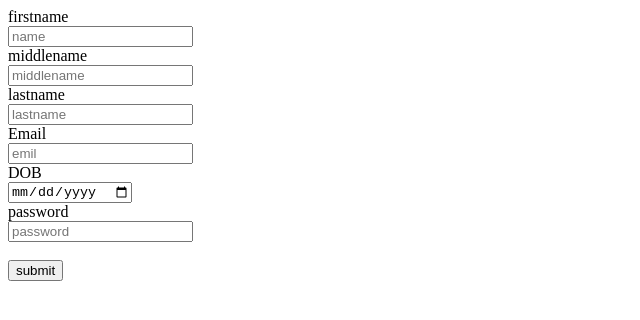
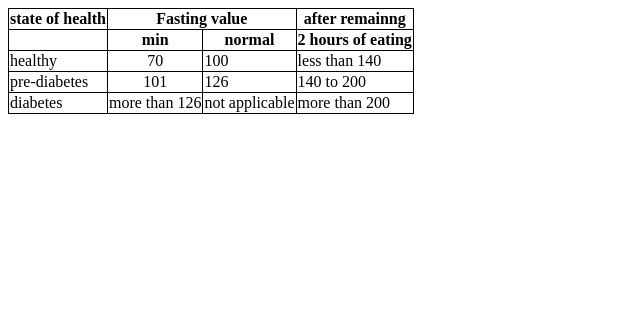
Before and after one commit to johnvethamanickam/html-demo, a plain HTML site: page index.html in a window 1280 px wide. Shown: the whole page, without its empty margins (0-640 px from the left). Drawn offline with Linux system fonts and the light colour scheme.

Commit message:
Add files via upload

```diff
--- a/index.html
+++ b/index.html
@@ -5,23 +5,52 @@
     <meta http-equiv="X-UA-Compatible" content="IE=edge">
     <meta name="viewport" content="width=device-width, initial-scale=1.0">
     <title>Document</title>
+    <style>
+        table,tr,td,th{
+        border:1px solid black;
+        border-collapse: collapse;
+        }
 
+    </style>
 </head>
 <body>
-    <form action="post">
-        <label for="name">firstname</label><br>
-        <input type="name" name="name" id="name" placeholder="name"><br>
-        <label for="middlename">middlename</label><br>
-        <input type="name" name="middlename" id="middlename" placeholder="middlename"><br>
-        <label for="lastname">lastname</label><br>
-        <input type="name" name="lastname" id="lastname" placeholder="lastname"><br>
-        <label for="email">Email</label><br>
-        <input type="email" name="Email" id="email" placeholder="emil"><br>
-        <label for="DOB">DOB</label><br>
-        <input type="date" name="date" id="DOB"><br>
-        <label for="password">password</label><br>
-        <input type="number" name="password" id="password" placeholder="password"><br>
-        <label for="submit"></label><br>
-        <input type="button" value="submit"><br>
+    <table>
+        <thead>
+          <tr>
+            <th>state of health</th>
+                  <th colspan="2">Fasting value </th>
+                    <th>after remainng</th>
+          </tr>
+        </thead>
+        <tbody>
+            <tr>
+<th></th>
+<th>min</th>
+       <th>normal</th>
+    <th>2 hours of eating</th>
+    </tr>
+        <tr>
+            <td>healthy</td>
+            <td style="text-align: center;">70</td>
+            <td>100</td>
+            <td>less than 140</td>
+        </tr>
+
+        <tr>
+            <td>pre-diabetes</td>
+            <td style="text-align:center">101</td>
+            <td>126</td>
+            <td>140 to 200</td>
+        </tr>
+        <tr>
+            <td>diabetes</td>
+            <td>more than 126</td>
+            <td>not applicable</td>
+            <td>more than 200</td>
+            </tr>
+
+        </tbody>
+    </table>
+        </body>
 
 </html>
```
